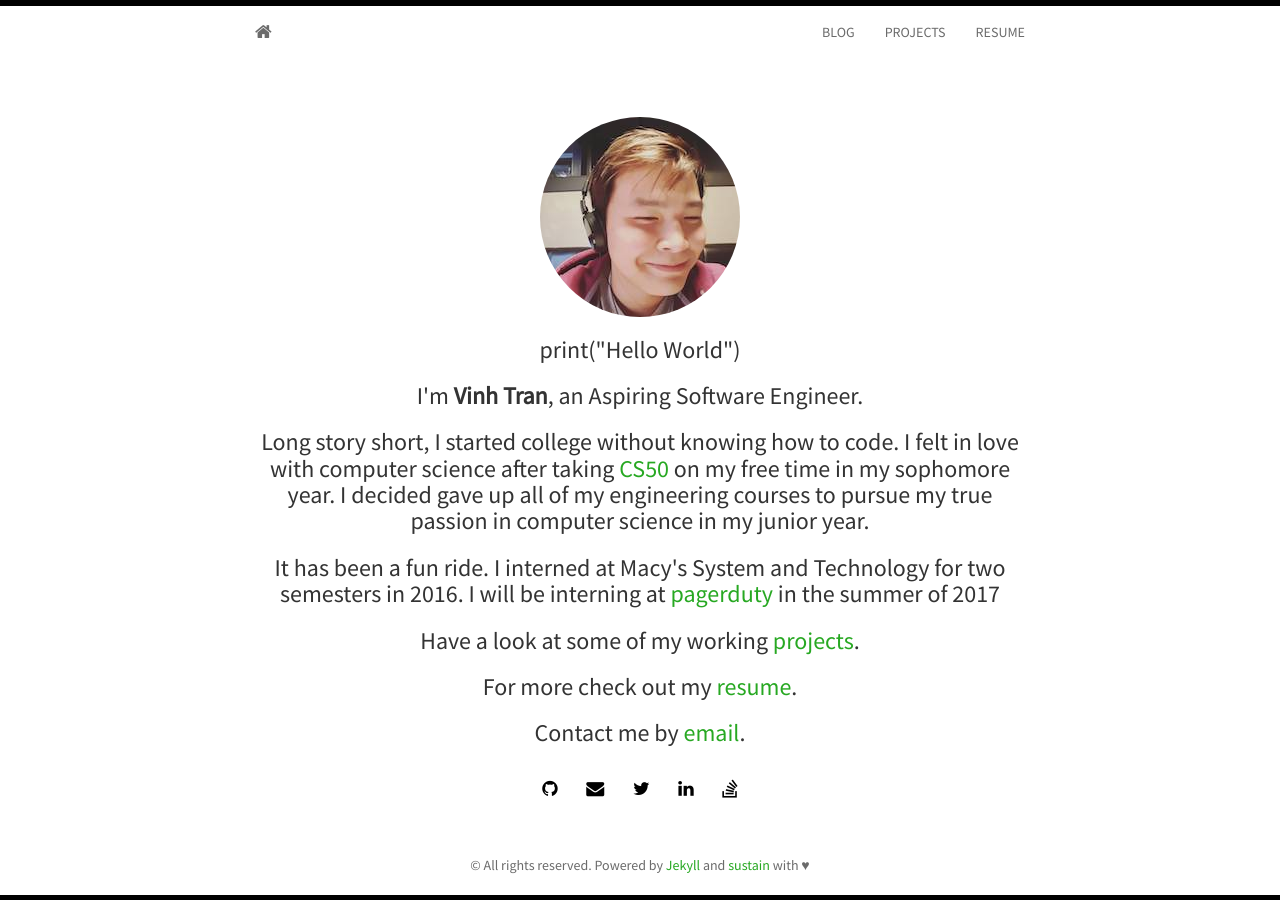
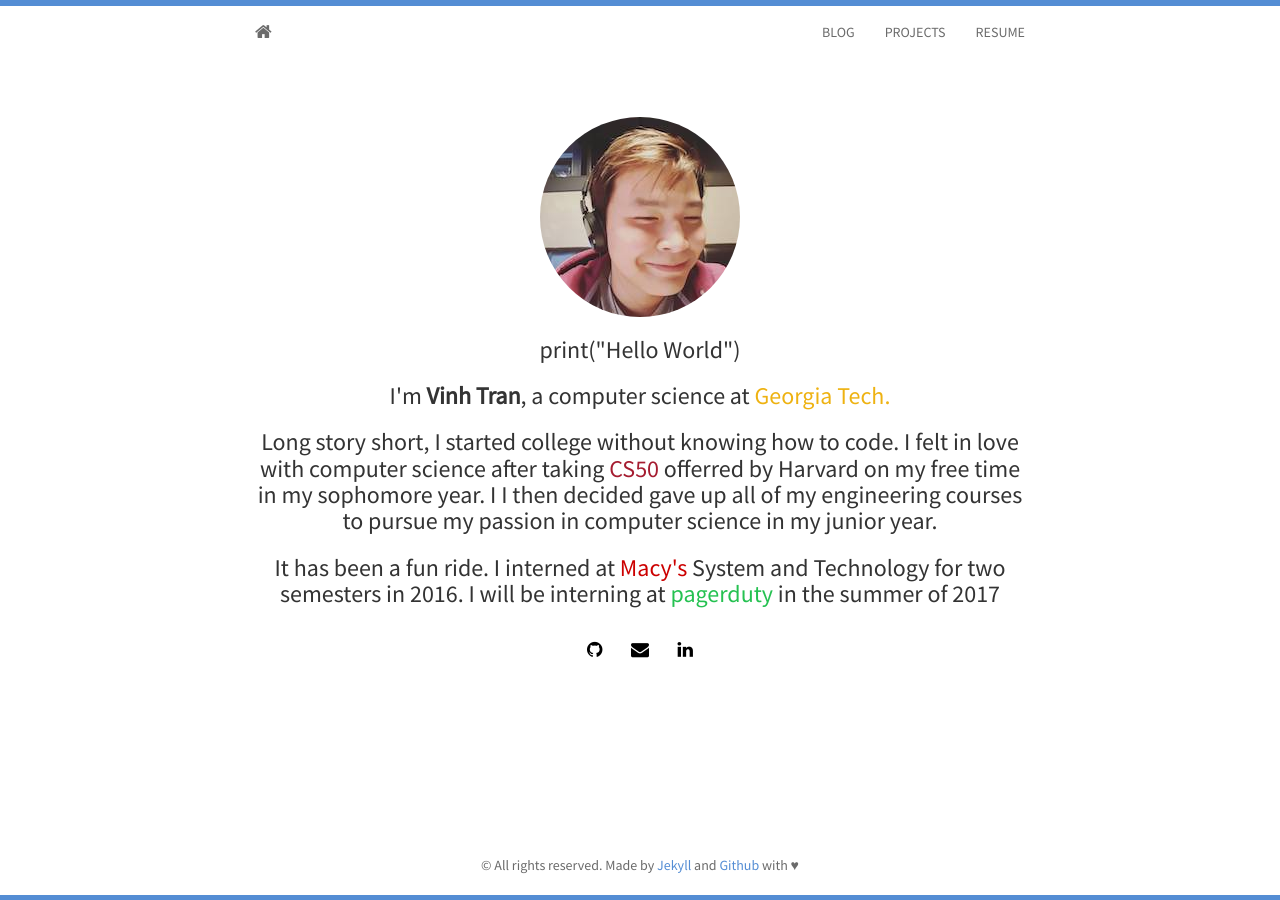
Before and after one commit to daivinhtran/daivinhtran.github.io, a Jekyll site: the page built from index.html, in a window 1280 px wide. Built offline with Jekyll 4.4.1, drawn with Linux system fonts in a browser that asks for light colours; nearby versions of some CDN libraries; the list of posts is cut into pages by our own code.

Commit message:
change colors

```diff
--- a/_includes/footer.html
+++ b/_includes/footer.html
@@ -1,8 +1,8 @@
 <footer>
     <div id="footer">
         <div class="container">
-            <p class="text-muted">© All rights reserved. Powered by <a href="http://jekyllrb.com/">Jekyll</a> and
-            <a href="http://www.github.com/biomadeira/sustain">sustain</a> with ♥</p>
+            <p class="text-muted">© All rights reserved. Made by <a href="http://jekyllrb.com/">Jekyll</a> and
+            <a href="https://github.com/daivinhtran/daivinhtran.github.io">Github</a> with ♥</p>
         </div>
     </div>
 </footer>
--- a/_includes/header.html
+++ b/_includes/header.html
@@ -7,7 +7,7 @@
       <ul class="nav navbar-nav navbar-right">
         <li><a href="{{ site.baseurl }}blog.html">BLOG</a></li>
         <li><a href="{{ site.baseurl }}projects.html">PROJECTS</a></li>
-        <li><a href="{{ site.baseurl }}static/doc/resume.pdf">RESUME</a></li>
+        <li><a href="{{ site.baseurl }}static/doc/resume.pdf" target="_blank">RESUME</a></li>
       </ul>
     </div>
   </div>
--- a/_includes/social.html
+++ b/_includes/social.html
@@ -6,15 +6,15 @@
     {% if site.email %}
 	  <a href="mailto:{{ site.email}}"><i class="fa fa-envelope"></i></a>
     {% endif %}
-
+<!--
     {% if site.twitter %}
 	  <a href="http://twitter.com/{{ site.twitter }}"><i class="fa fa-twitter"></i></a>
-    {% endif %}
+    {% endif %} -->
     {% if site.linkedin %}
 	  <a href="http://linkedin.com/in/{{ site.linkedin }}"><i class="fa fa-linkedin"></i></a>
     {% endif %}
-    {% if site.stackoverflow %}
+<!--     {% if site.stackoverflow %}
 	  <a href="http://stackoverflow.com/{{ site.stackoverflow }}"><i class="fa fa-stack-overflow"></i></a>
-    {% endif %}
+    {% endif %} -->
 	</h4>
 </div>
--- a/index.html
+++ b/index.html
@@ -8,12 +8,9 @@ layout: home
 		<img class="img-circle" src="{{ site.baseurl }}static/img/{{ site.avatar }}" alt="Responsive image">
 	  </div>
 	  <h3>print("Hello World")</h3>
-	  <h3>I'm <strong>{{ site.author }}</strong>, an Aspiring Software Engineer.</h3>
-	  <h3>Long story short, I started college without knowing how to code. I felt in love with computer science after taking <a href="https://cs50.harvard.edu/">CS50</a> on my free time in my sophomore year. I decided gave up all of my engineering courses to pursue my true passion in computer science in my junior year.</h3>
-	  <h3>It has been a fun ride. I interned at Macy's System and Technology for two semesters in 2016. I will be interning at <a href="https://www.pagerduty.com/">pagerduty</a> in the summer of 2017</h3>
-	  <h3>Have a look at some of my working  <a href="{{ site.baseurl }}projects.html"> projects</a>.</h3>
-	  <h3>For more check out my <a href="http://biomadeira.github.io/vitae">resume</a>.</h3>
-	  <h3>Contact me by <a href="mailto:{{ site.email }}">email</a>.</h3>
+	  <h3>I'm <strong>{{ site.author }}</strong>, a computer science at <span style="color: #EEB211 !important">Georgia Tech.</span></h3>
+	  <h3>Long story short, I started college without knowing how to code. I felt in love with computer science after taking <a style="color: #a51c30 !important" href="https://cs50.harvard.edu/">CS50</a> offerred by Harvard on my free time in my sophomore year. I I then decided gave up all of my engineering courses to pursue my passion in computer science in my junior year.</h3>
+	  <h3>It has been a fun ride. I interned at <a style="color: #c00 !important" href="https://www.pagerduty.com/">Macy's</a> System and Technology for two semesters in 2016. I will be interning at <a style="color: #25c151 !important" href="https://www.pagerduty.com/">pagerduty</a> in the summer of 2017</h3>
 	  {% include social.html %}
 	</div>
 </section>
--- a/static/css/main.css
+++ b/static/css/main.css
@@ -6,7 +6,7 @@ body {
   background-color: #fff;
   font-family: 'Source Sans Pro', sans-serif;
   /* The html and body elements cannot have any padding or margin. */
-  border-top: 3px solid #000;
+  border-top: 3px solid #548DD4;
 }
 /* Wrapper for page content to push down footer */
 #wrap {
@@ -96,7 +96,7 @@ body {
   margin: 20px 0;
 }
 .container a {
-  color: #27A822;
+  color: #548DD4;
 }
 .container a:hover {
   color: #267723;
@@ -174,7 +174,7 @@ body {
 	color: #6b6b6b;
 }
 div.footer{
-  border-bottom: 5px solid #000;;
+  border-bottom: 5px solid #548DD4;;
 }
 /* Set the fixed height of the footer here */
 /*.footer {
```
